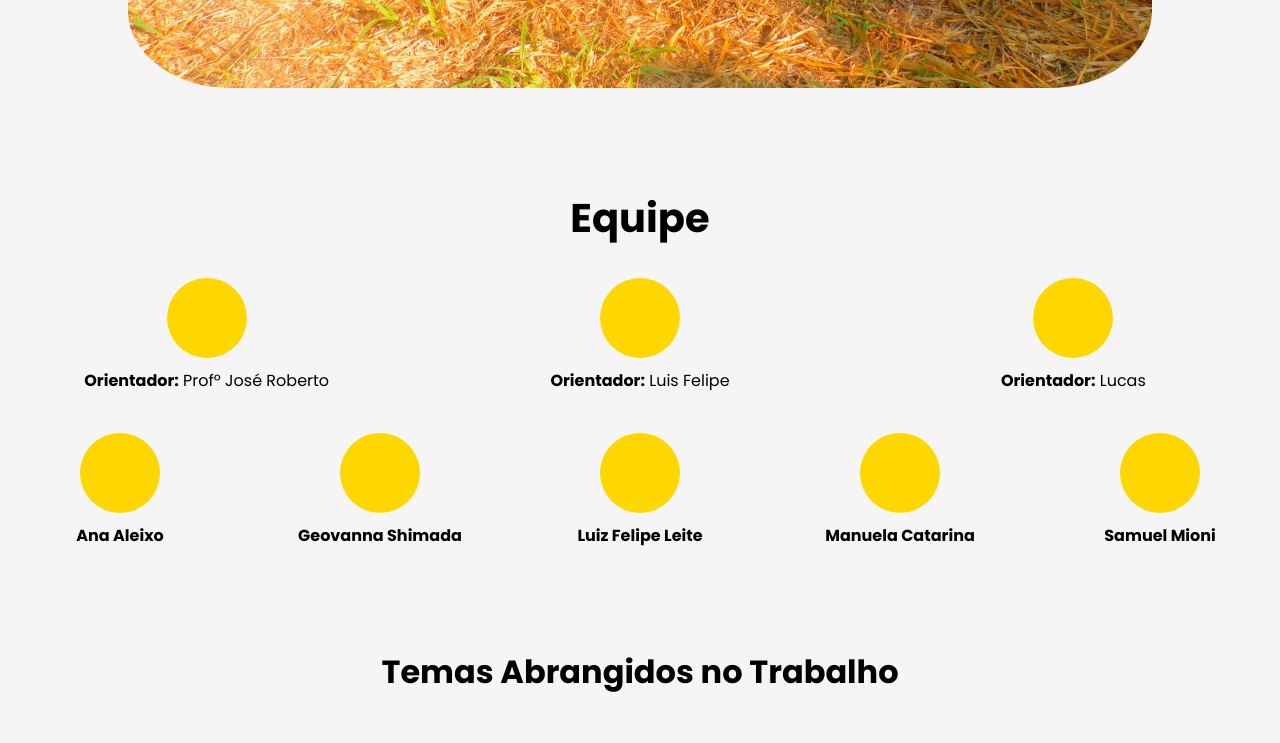
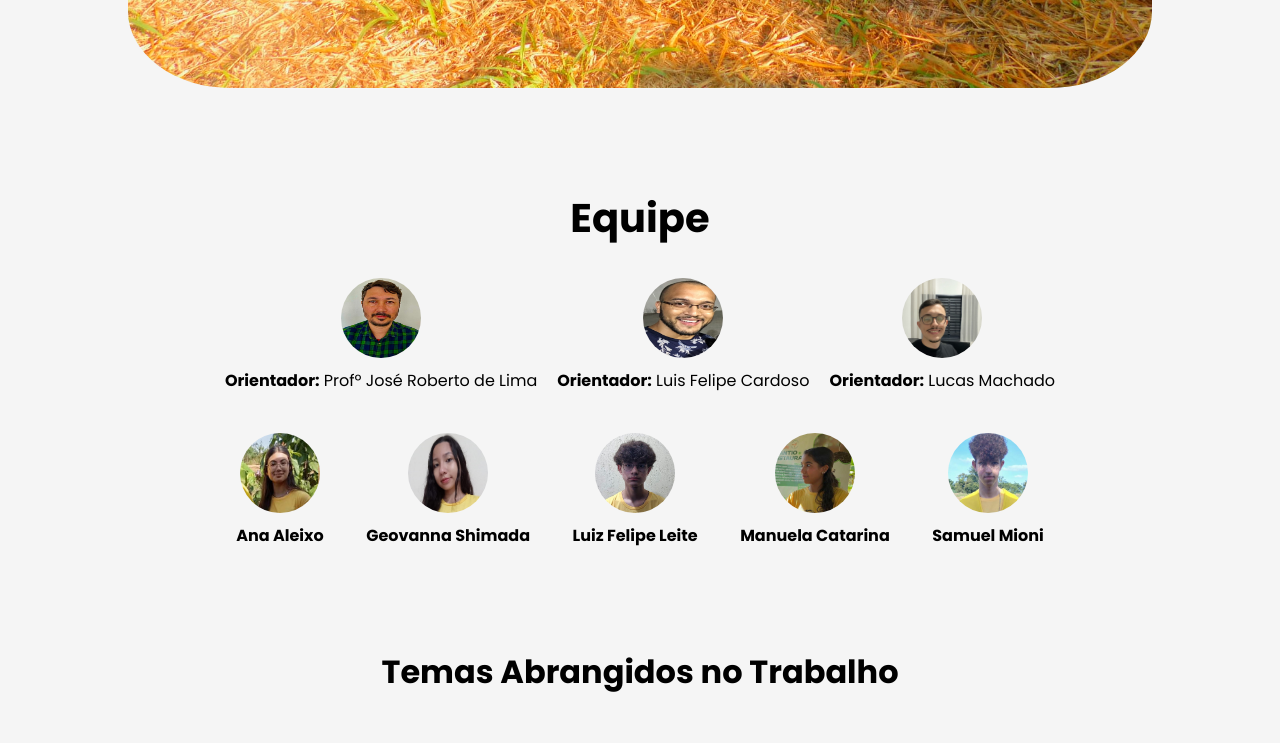
Before and after one commit to felipenhoslol/abelhas-nativas207, a plain HTML site: page home/index.html in a window 1280 px wide. Shown: the part 1120-1863 px from the top of the page. Drawn offline with Linux system fonts and the light colour scheme.

Commit message:
ajustes finais das imagens

```diff
--- a/home/index.html
+++ b/home/index.html
@@ -38,39 +38,55 @@
                 <!-- Orientadores -->
                 <div class="grupo-orientadores">
                     <div class="integrante">
-                        <div class="circle"></div>
-                        <p><strong>Orientador:</strong> Profº José Roberto</p>
+                        <div >
+                            <img class="circle" src="./img/profJoseRoberto.jpg" alt="">
+                        </div>
+                        <p><strong>Orientador:</strong> Profº José Roberto de Lima</p>
                     </div>
                     <div class="integrante">
-                        <div class="circle"></div>
-                        <p><strong>Orientador:</strong> Luis Felipe</p>
+                        <div >
+                            <img class="circle"src="./img/ProfLuisCardoso.png" alt="">
+                        </div>
+                        <p><strong>Orientador:</strong> Luis Felipe Cardoso</p>
                     </div>
                     <div class="integrante">
-                        <div class="circle"></div>
-                        <p><strong>Orientador:</strong> Lucas</p>
+                        <div >
+                            <img class="circle" src="./img/ProfLucasMachado.jpeg" alt="">
+                        </div>
+                        <p><strong>Orientador:</strong> Lucas Machado</p>
                     </div>
                 </div>
 
                 <!-- Outros integrantes -->
                 <div class="grupo-integrantes">
                     <div class="integrante">
-                        <div class="circle"></div>
+                        <div >
+                            <img class="circle" src="./img/AnaAleixo.jpg" alt="">
+                        </div>
                         <p><strong>Ana Aleixo</strong></p>
                     </div>
                     <div class="integrante">
-                        <div class="circle"></div>
+                        <div >
+                            <img class="circle" src="./img/GeovannaKaori.jpg" alt="">
+                        </div>
                         <p><strong>Geovanna Shimada</strong></p>
                     </div>
                     <div class="integrante">
-                        <div class="circle"></div>
+                        <div >
+                            <img class="circle" src="./img/LuizFelipe.jpg" alt="">
+                        </div>
                         <p><strong>Luiz Felipe Leite</strong></p>
                     </div>
                     <div class="integrante">
-                        <div class="circle"></div>
+                        <div >
+                            <img class="circle" src="./img/ManuelaCatarina.jpg" alt="">
+                        </div>
                         <p><strong>Manuela Catarina</strong></p>
                     </div>
                     <div class="integrante">
-                        <div class="circle"></div>
+                        <div >
+                            <img class="circle" src="./img/SamuelMioni.jpg" alt="">
+                        </div>
                         <p><strong>Samuel Mioni</strong></p>
                     </div>
                 </div>
--- a/home/projeto.css
+++ b/home/projeto.css
@@ -1,13 +1,13 @@
-*{
+* {
 	margin: 0;
 	padding: 0;
 	box-sizing: border-box;
 }
 
-body{
+body {
 	font-family: "Poppins";
 	font-size: 16px;
-    background-color: #F5F5F5;
+	background-color: #f5f5f5;
 	color: #000000;
 }
 
@@ -20,6 +20,11 @@ body{
 	background-color: #ffa620;
 	width: 100%; /* Garante que o cabeçalho ocupe toda a largura */
 	box-shadow: 0 2px 4px rgba(0, 0, 0, 0.1); /* Adiciona uma sombra sutil */
+}
+
+.main {
+	max-width: 1400px;
+	margin: 0 auto;
 }
 
 .menu {
@@ -59,7 +64,8 @@ body{
 	transition: all 0.3s ease;
 }
 
-.header, nav ul {
+.header,
+nav ul {
 	display: flex;
 	justify-content: space-between;
 	padding: 1rem;
@@ -117,7 +123,6 @@ footer h2 {
 footer a {
 	text-decoration: none;
 	color: #000000;
-
 }
 
 footer a:hover {
@@ -127,14 +132,14 @@ footer a:hover {
 
 /*até aqui ajustes do header e footer*/
 
-.abelhas_texto h1{
+.abelhas_texto h1 {
 	text-align: center;
 	margin-top: 50px;
 	margin-bottom: 50px;
 	font-size: 2.5rem;
 }
 
-.abelhas_texto p{
+.abelhas_texto p {
 	text-align: center;
 	margin-top: 50px;
 	margin-bottom: 50px;
@@ -189,7 +194,7 @@ footer a:hover {
 	font-size: 20px;
 	text-align: center;
 	margin-top: 50px;
-    margin-bottom: 50px;;
+	margin-bottom: 50px;
 }
 
 .bottomimgs {
@@ -200,14 +205,17 @@ footer a:hover {
 
 /* Responsividade para telas menores */
 @media (max-width: 768px) {
-    .texto1, .texto2 {
+	.texto1,
+	.texto2 {
 		flex-direction: column; /* Empilha os elementos verticalmente */
 		margin-left: 10px;
 		margin-right: 10px;
 		gap: 20px;
 	}
 
-    .imagem1, .imagem2, .imagem3 {
+	.imagem1,
+	.imagem2,
+	.imagem3 {
 		width: 100%; /* Faz as imagens ocuparem toda a largura disponível */
 		margin-right: 0; /* Remove o espaçamento lateral */
 		border-radius: 15px; /* Mantém as bordas arredondadas */
--- a/home/styles.css
+++ b/home/styles.css
@@ -1,4 +1,4 @@
-*{
+* {
 	margin: 0;
 	padding: 0;
 	box-sizing: border-box;
@@ -9,7 +9,12 @@ body {
 	font-family: "Poppins";
 	font-size: 16px;
 	color: #000000;
-    background-color: #F5F5F5;
+	background-color: #f5f5f5;
+}
+
+.main {
+	max-width: 1400px;
+	margin: 0 auto;
 }
 
 h1 {
@@ -35,13 +40,15 @@ h2 {
 .equipe {
 	text-align: center;
 	margin: 50px auto;
+	display: flex;
+	align-items: center;
+	flex-direction: column;
 }
 
 .equipe h1 {
 	font-size: 2.5rem;
 	margin-bottom: 30px;
 }
-
 
 /* Estilo do cabeçalho */
 .header {
@@ -152,14 +159,10 @@ h2 {
 .circle {
 	width: 80px;
 	height: 80px;
-    background-color: #FFD700; /* Cor dourada */
 	border-radius: 50%;
 	display: flex;
 	align-items: center;
 	justify-content: center;
-    font-size: 1.5rem;
-    color: #000;
-    font-weight: bold;
 }
 
 .integrante p {
@@ -176,11 +179,21 @@ h2 {
 .div3 {
 	grid-area: 1 / 5 / 2 / 6;
 }
-.div4 { grid-area: 3 / 1 / 4 / 2; }
-.div5 { grid-area: 3 / 3 / 4 / 4; }
-.div6 { grid-area: 3 / 5 / 4 / 6; }
-.div7 { grid-area: 5 / 2 / 6 / 3; }
-.div8 { grid-area: 5 / 4 / 6 / 5; }
+.div4 {
+	grid-area: 3 / 1 / 4 / 2;
+}
+.div5 {
+	grid-area: 3 / 3 / 4 / 4;
+}
+.div6 {
+	grid-area: 3 / 5 / 4 / 6;
+}
+.div7 {
+	grid-area: 5 / 2 / 6 / 3;
+}
+.div8 {
+	grid-area: 5 / 4 / 6 / 5;
+}
 
 .container2 {
 	display: flex;
@@ -198,7 +211,8 @@ h2 {
 	text-align: center;
 }
 
-.tema1, .tema2 {
+.tema1,
+.tema2 {
 	flex: 1 1 250px;
 	max-width: 450px;
 	min-width: 220px;
@@ -207,7 +221,8 @@ h2 {
 	align-items: center;
 }
 
-.tema1 img, .tema2 img {
+.tema1 img,
+.tema2 img {
 	width: 80%;
 	height: auto;
 	border-radius: 15px;
@@ -221,7 +236,7 @@ h2 {
 	border-radius: 15px;
 	display: block;
 	margin: 0 auto;
-    box-shadow: 0 4px 8px rgba(0,0,0,0.08);
+	box-shadow: 0 4px 8px rgba(0, 0, 0, 0.08);
 }
 
 footer {
@@ -296,7 +311,8 @@ footer a:hover {
 		gap: 20px;
 		align-items: center;
 	}
-    .tema1, .tema2 {
+	.tema1,
+	.tema2 {
 		max-width: 100%;
 	}
 	.membro-imagem {
@@ -316,9 +332,10 @@ footer a:hover {
 
 .grupo-orientadores,
 .grupo-integrantes {
-    display: grid;
-    grid-template-columns: repeat(auto-fit, minmax(200px, 1fr));
+	display: flex;
+	flex-wrap: wrap;
 	gap: 20px;
 	justify-items: center;
 	width: 100%;
+	justify-content: space-around;
 }
```
Also changed, not shown: home/img/AnaAleixo.jpg (added), home/img/GeovannaKaori.jpg (added), home/img/LuizFelipe.jpg (added), home/img/ManuelaCatarina.jpg (added), home/img/ProfLucasMachado.jpeg (added), home/img/ProfLuisCardoso.png (added), home/img/SamuelMioni.jpg (added), home/img/profJoseRoberto.jpg (added). Lines whose indentation alone changed are shown as unchanged.
